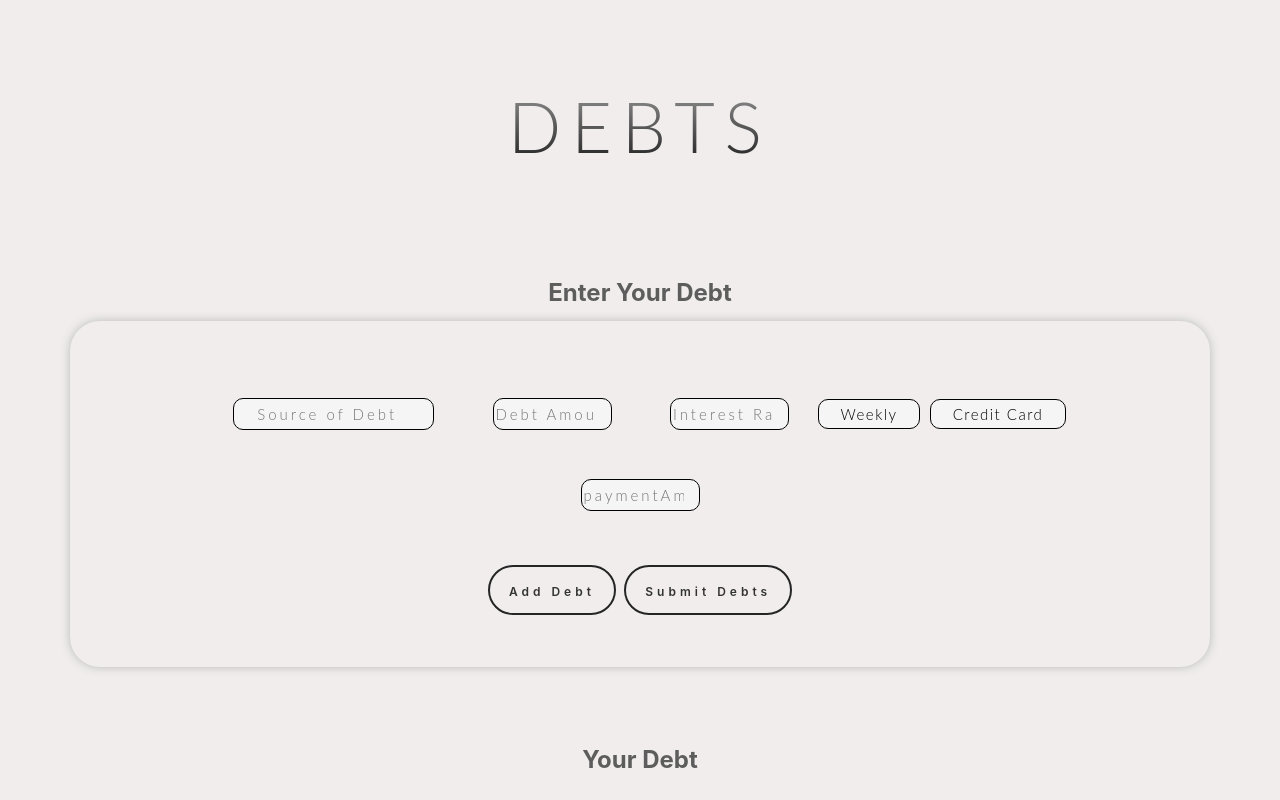
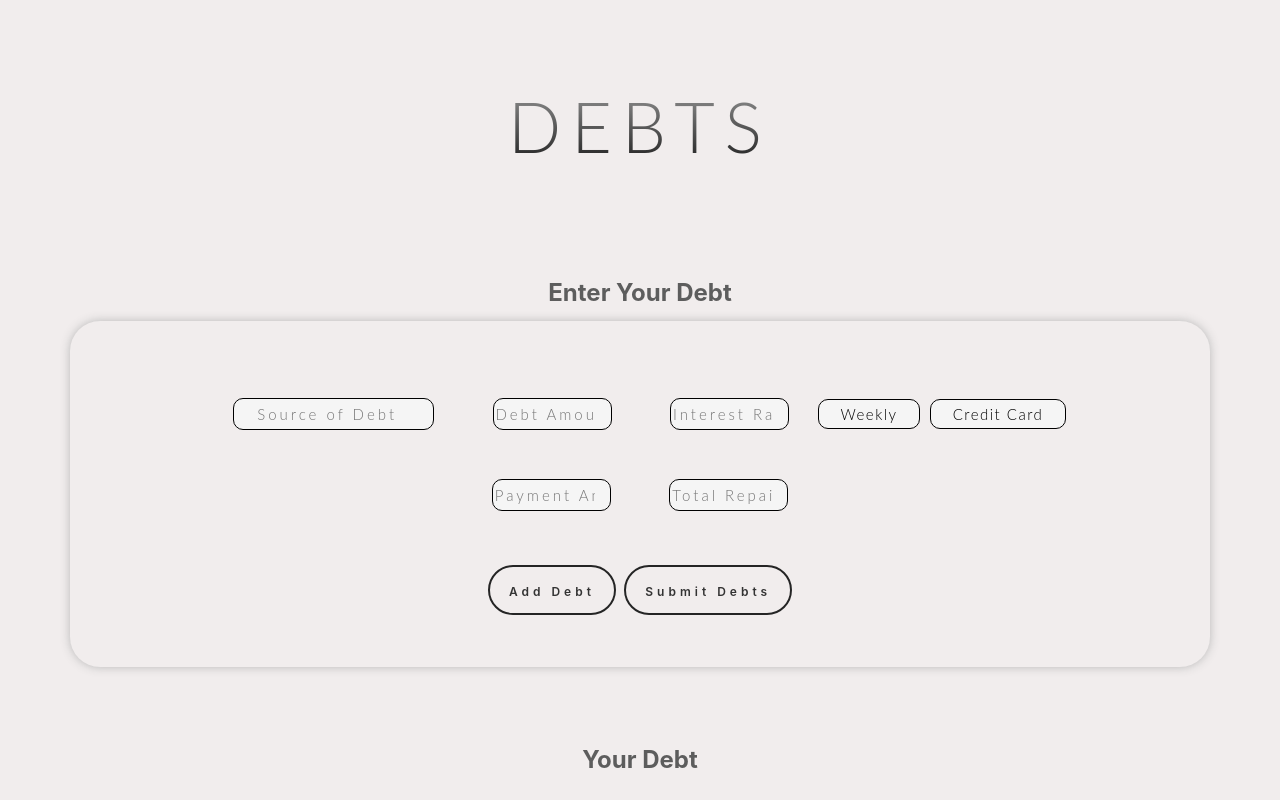
Before and after one commit to andrewvand02/BudgetMate, a React (Vite) app in the folder BudgetMate/client/: page /debt in a window 1280 px wide. Shown: the top 800 px of the page. Built offline with nearby package versions, Linux system fonts and the light colour scheme.

Commit message:
Updated Debt to (temporarily) allow users to insert amountRepaid.

```diff
--- a/BudgetMate/client/src/Debt.jsx
+++ b/BudgetMate/client/src/Debt.jsx
@@ -109,9 +109,21 @@ const Debt = () => {
                                 <input
                                     type="number"
                                     min="0"
-                                    placeholder="paymentAmount"
+                                    placeholder="Payment Amount"
                                     value={entry.paymentAmount}
                                     onChange={(e) => handleInputChange(index, 'paymentAmount', e.target.value)}
+                                    required
+                                />
+                            </div>
+                            {/*Allow users to input the amount they've repaid so far.*/}
+                            {/*This will probably be removed later, as ideally it will be calculated via the expenses.*/}
+                            <div className='pt_Quant'>
+                                <input
+                                    type="number"
+                                    min="0"
+                                    placeholder="Total Repaid"
+                                    value={entry.totalRepaid}
+                                    onChange={(e) => handleInputChange(index, 'totalRepaid', e.target.value)}
                                     required
                                 />
                             </div>
@@ -132,7 +144,7 @@ const Debt = () => {
                     <ul> {/* Unordered list for displaying income entries */}
                         {debtEntries.map((entry, index) => ( // Mapping over income entries array
                             <li key={index}> {/* List item for each income entry */}
-                                {entry.source} ({entry.category}): ${entry.amount} @ {entry.interestRate}%; ${entry.paymentAmount} {entry.schedule}; ${entry.totalRepaid} repaid ({entry.totalRepaid/entry.amount}%) {/* Displaying category and amount */}
+                                {entry.source} ({entry.category}): ${entry.amount} @ {entry.interestRate}%; ${entry.paymentAmount} {entry.schedule}; ${entry.totalRepaid} repaid ({(entry.totalRepaid/entry.amount)*100}%) {/* Displaying category and amount */}
                             </li>
                         ))}
                     </ul>
```
Also changed, not shown: 1 other file (tests, documents, lock files or other folders).
